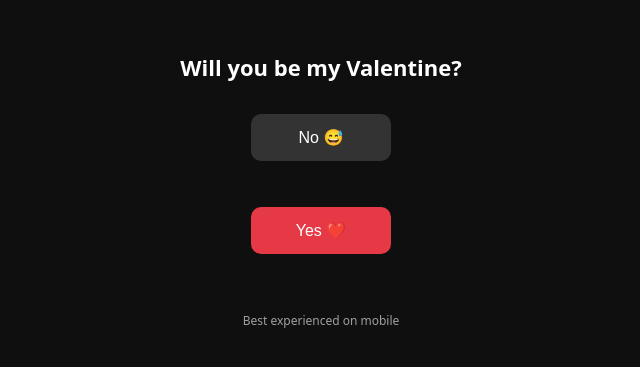
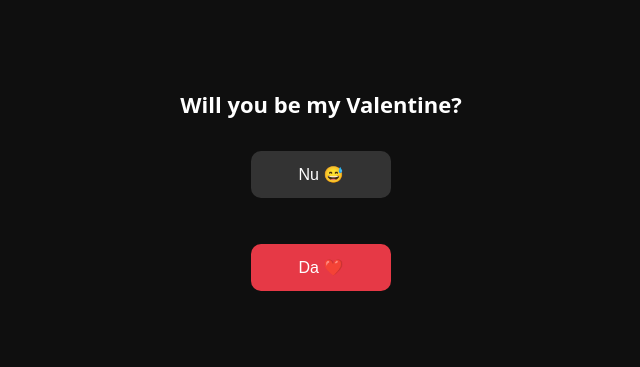
Before and after one commit to cosminbuta52-max/Valentine, a plain HTML site: page index.html in a window 1280 px wide. Shown: the part 217-584 px from the top of the page, without its empty margins (319-959 px from the left). Drawn offline with Linux system fonts and the light colour scheme.

Commit message:
Update index.html

```diff
--- a/index.html
+++ b/index.html
@@ -81,13 +81,11 @@
   <h1>Will you be my Valentine?</h1>
 
   <div class="buttons">
-    <button id="no">No 😅</button>
-    <button id="yes">Yes ❤️</button>
+    <button id="no">Nu 😅</button>
+    <button id="yes">Da ❤️</button>
   </div>
 
-  <div id="result" class="result"></div>
-  <div class="hint">Best experienced on mobile</div>
-</div>
+
 
 <script>
   const noBtn = document.getElementById('no');
@@ -95,7 +93,7 @@
   const result = document.getElementById('result');
 
   let escapes = 0;
-  const maxEscapes = 4;
+  const maxEscapes = 1000;
 
   function moveButton() {
     if (escapes >= maxEscapes) return;
```
